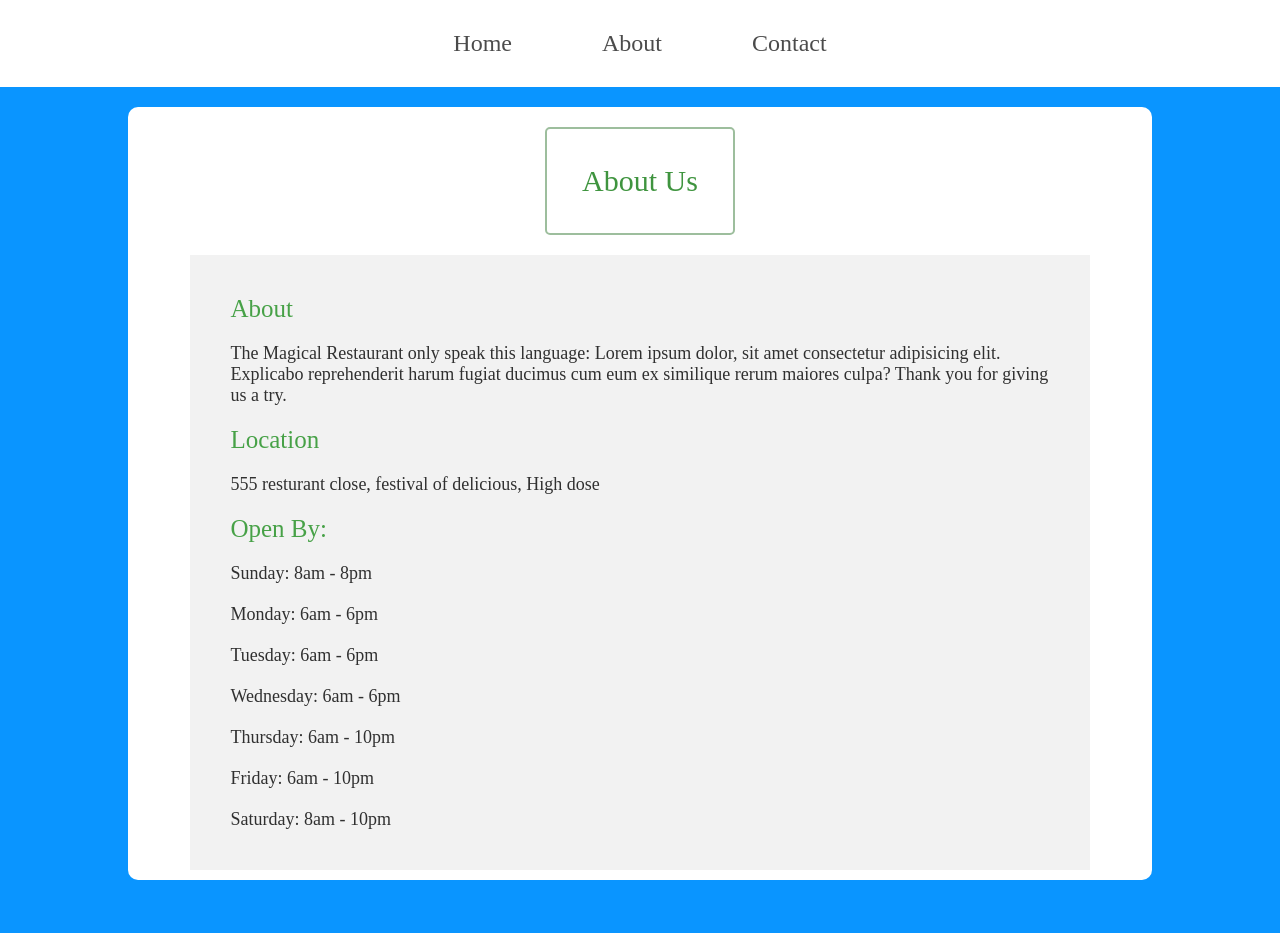
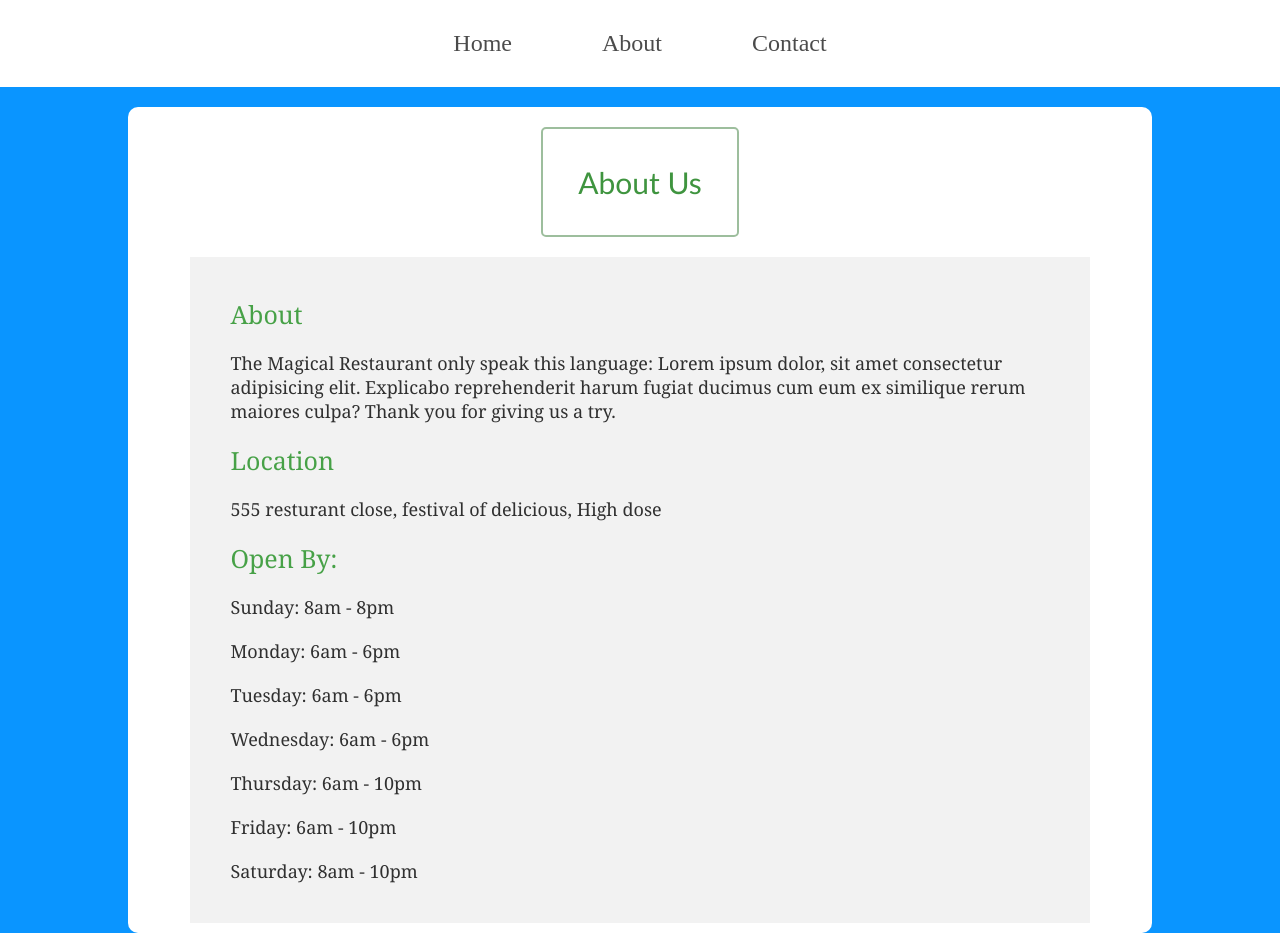
Before and after one commit to BullPointer/restaurant-page, a website built with webpack: page dist/index.html in a window 1280 px wide. Both pictures are taken after a click on the element "About". Before the commit the page ends 880 px from the top, so only its background shows below. Built offline with nearby package versions, Linux system fonts and the light colour scheme; files whose address does not match are found by name.

Commit message:
adding restaurant changes

```diff
--- a/src/style.css
+++ b/src/style.css
@@ -44,6 +44,7 @@ body {
     width: 80%;
     height: auto;
     border-radius: 10px;
+    font-family: Arial, Helvetica, sans-serif;
     background: var(--white);
 }
 .content .box {
--- a/src/styling-folder/about.css
+++ b/src/styling-folder/about.css
@@ -5,6 +5,7 @@
     row-gap: 20px;
     align-items: center;
     justify-content: center;
+    font-family: Cambria, Cochin, Georgia, Times, 'Times New Roman', serif;
     width: 80%;
     padding: 40px;
     margin-bottom: 10px;
--- a/src/styling-folder/contact.css
+++ b/src/styling-folder/contact.css
@@ -5,6 +5,7 @@
     grid-template-columns: 1fr 1fr;
     align-items: center;
     justify-content: center;
+    font-family: Cambria, Cochin, Georgia, Times, 'Times New Roman', serif;
     width: 80%;
     padding: 40px;
     margin-bottom: 10px;
--- a/src/styling-folder/home.css
+++ b/src/styling-folder/home.css
@@ -18,6 +18,7 @@
     border: 2px solid var(--green);
     border-radius: 5px;
     font-size: 30px;
+    font-family: 'Trebuchet MS', 'Lucida Sans Unicode', 'Lucida Grande', 'Lucida Sans', Arial, sans-serif;
     opacity: 0.8;
     color: rgb(16, 122, 16);
 }
```
Also changed, not shown: dist/main.js.
